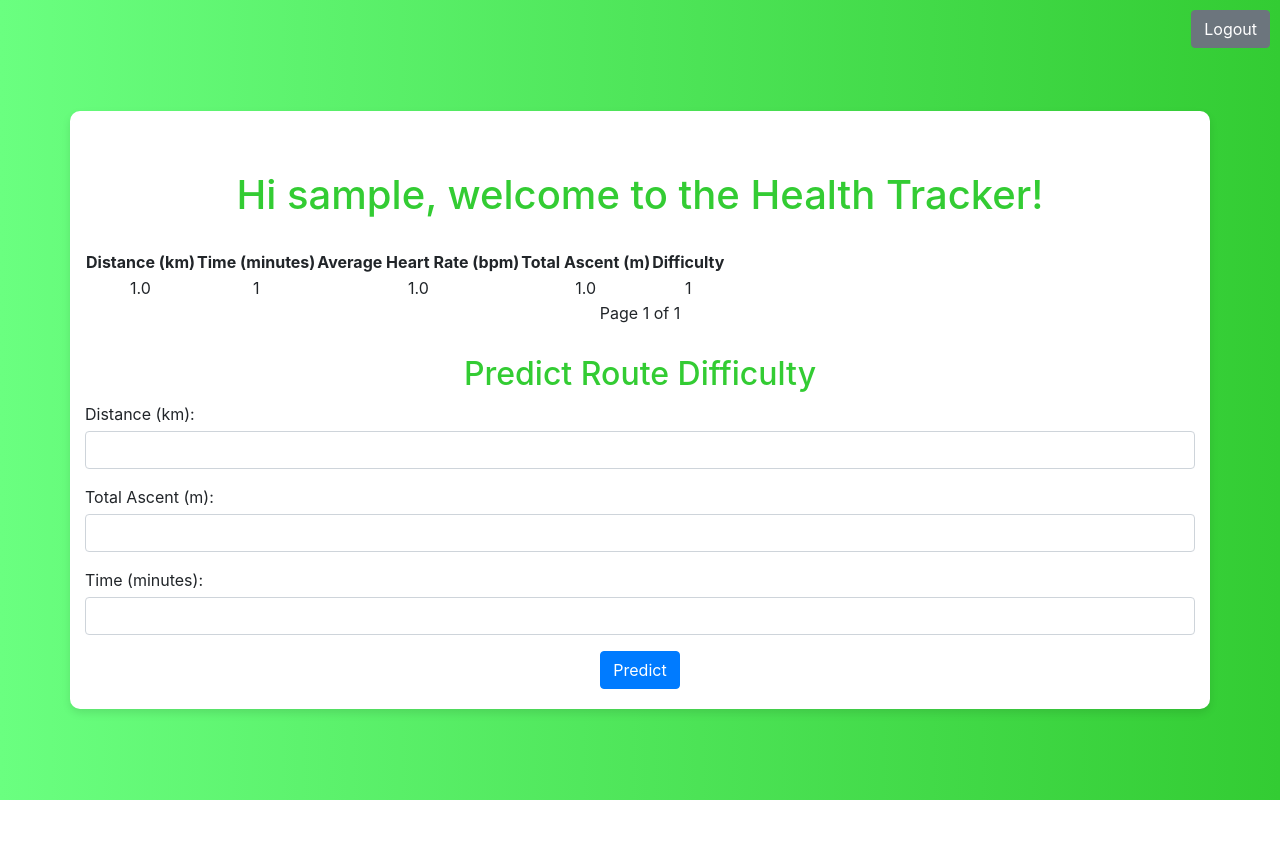
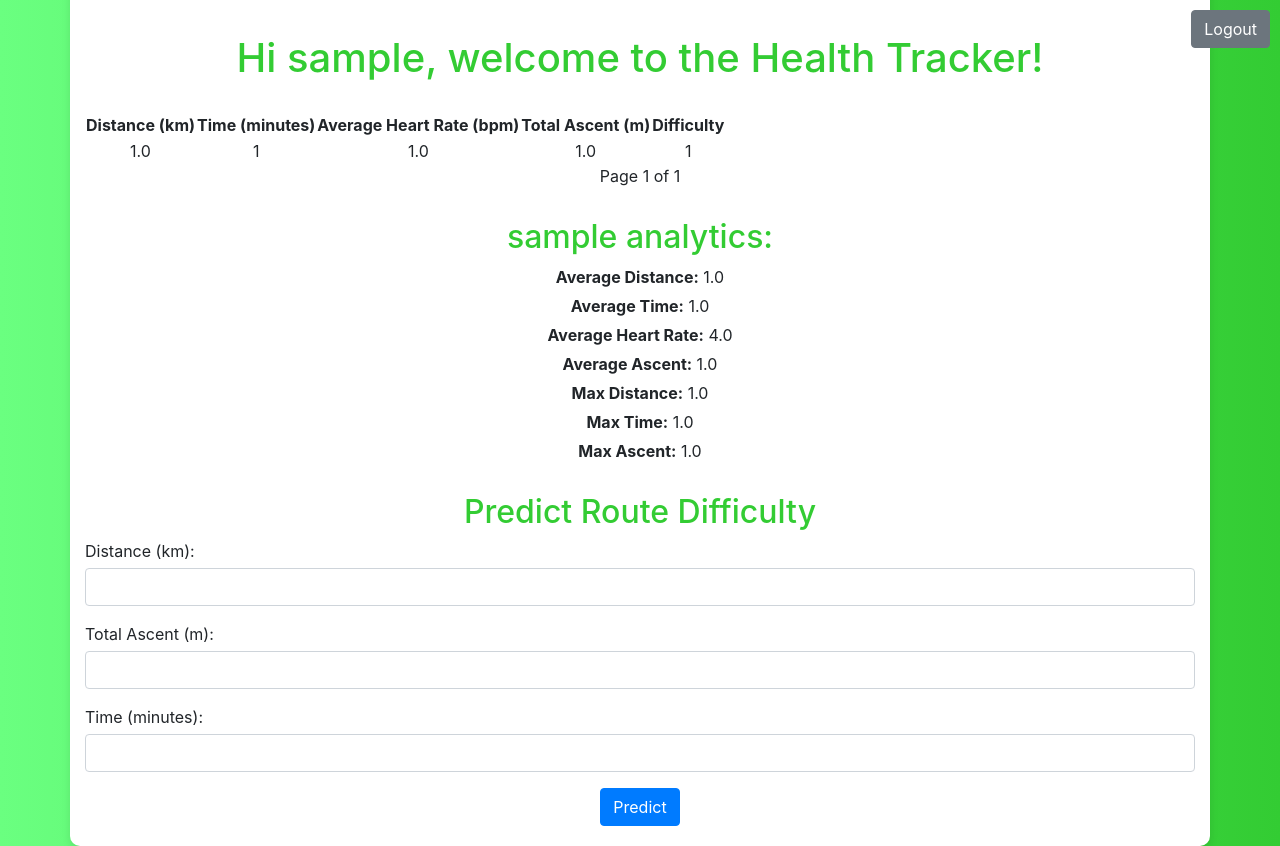
Before and after one commit to abyssis11/Health-tracker-v2, a Flask app: page / in a window 1280 px wide. Before the commit the page ends 800 px from the top, so only its background shows below. Run offline with Flask 2, Linux system fonts and the light colour scheme; the visitor is signed in with stand-in values (Sample User, id 1); tables that the repository leaves empty hold one stand-in row (values such as "Sample post"); some libraries are stand-ins or nearby versions.

Commit message:
analytics show

```diff
--- a/health_tracker/app.py
+++ b/health_tracker/app.py
@@ -280,18 +280,18 @@ def get_analytics():
 
     if analytics:
         analytics_data = {
-            'avg_distance': analytics.avg_distance,
-            'avg_time': analytics.avg_time,
-            'avg_heart_rate': analytics.avg_heart_rate,
-            'avg_ascent': analytics.avg_ascent,
-            'max_distance': analytics.max_distance,
-            'max_time': analytics.max_time,
-            'max_ascent': analytics.max_ascent
+            'avg_distance': round(analytics.avg_distance,2),
+            'avg_time': round(analytics.avg_time, 2),
+            'avg_heart_rate': round(analytics.avg_heart_rate,2 ),
+            'avg_ascent': round(analytics.avg_ascent, 2),
+            'max_distance': round(analytics.max_distance, 2),
+            'max_time': round(analytics.max_time, 2),
+            'max_ascent': round(analytics.max_ascent, 2)
         }
     else:
         analytics_data = {}
 
-    return jsonify(analytics_data)
+    return render_template('partials/analytics.html', analytics=analytics_data)
 
 def consume_kafka_messages(user_id, stop_event):
     consumer = KafkaConsumer(
--- a/health_tracker/templates/index.html
+++ b/health_tracker/templates/index.html
@@ -19,6 +19,21 @@
         .table-container {
             margin-top: 30px;
         }
+        .custom-list {
+            list-style-type: none; /* Remove default list bullets */
+            padding: 0;
+        }
+
+        .custom-list li {
+            margin: 5px 0; /* Add some space between list items */
+        }
+
+        .custom-list li::before {
+            color: green; /* Color of the icon */
+            display: inline-block;
+            width: 1em; /* Adjust the width of the icon container */
+            margin-right: 0.5em; /* Space between icon and text */
+        }
     </style>
 </head>
 <body>
@@ -28,6 +43,11 @@
             <a href="{{ url_for('logout') }}" class="btn btn-secondary logout-btn">Logout</a>
 
             <div id="activities" hx-get="/activities" hx-swap="innerHTML" hx-trigger="load, every 5s">
+                <!-- Initial content will be loaded here by HTMX -->
+            </div>
+
+            <h2>{{user}} analytics:</h2>
+            <div id="analytics" hx-get="/analytics" hx-swap="innerHTML" hx-trigger="load, every 5s">
                 <!-- Initial content will be loaded here by HTMX -->
             </div>
 
--- /dev/null
+++ b/health_tracker/templates/partials/analytics.html
@@ -0,0 +1,11 @@
+<div>
+    <ul class="custom-list">
+        <li><strong>Average Distance:</strong> {{ analytics['avg_distance'] }}</li>
+        <li><strong>Average Time:</strong> {{ analytics['avg_time'] }}</li>
+        <li><strong>Average Heart Rate:</strong> {{ analytics['avg_heart_rate'] }}</li>
+        <li><strong>Average Ascent:</strong> {{ analytics['avg_ascent']}}</li>
+        <li><strong>Max Distance:</strong> {{ analytics['max_distance'] }}</li>
+        <li><strong>Max Time:</strong> {{ analytics['max_time']}}</li>
+        <li><strong>Max Ascent:</strong> {{ analytics['max_ascent'] }}</li>
+    </ul>
+</div>
```
Also changed, not shown: 1 other file.
